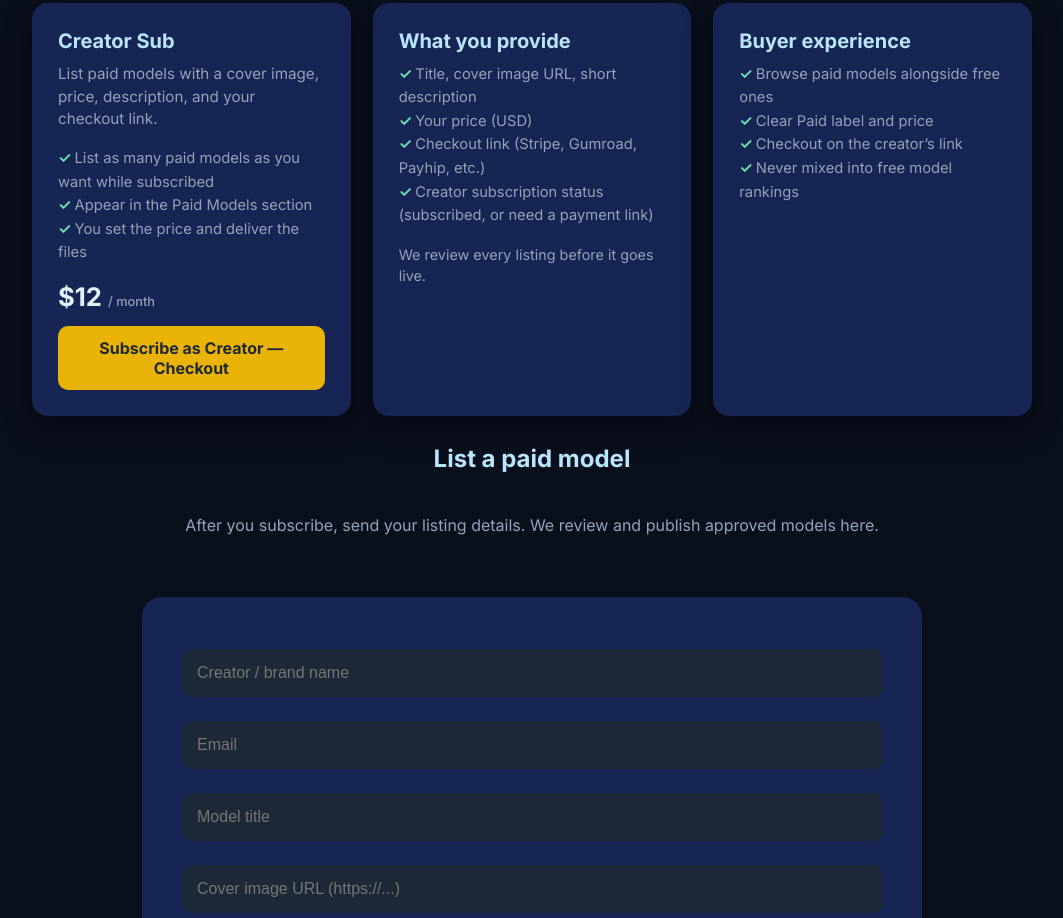
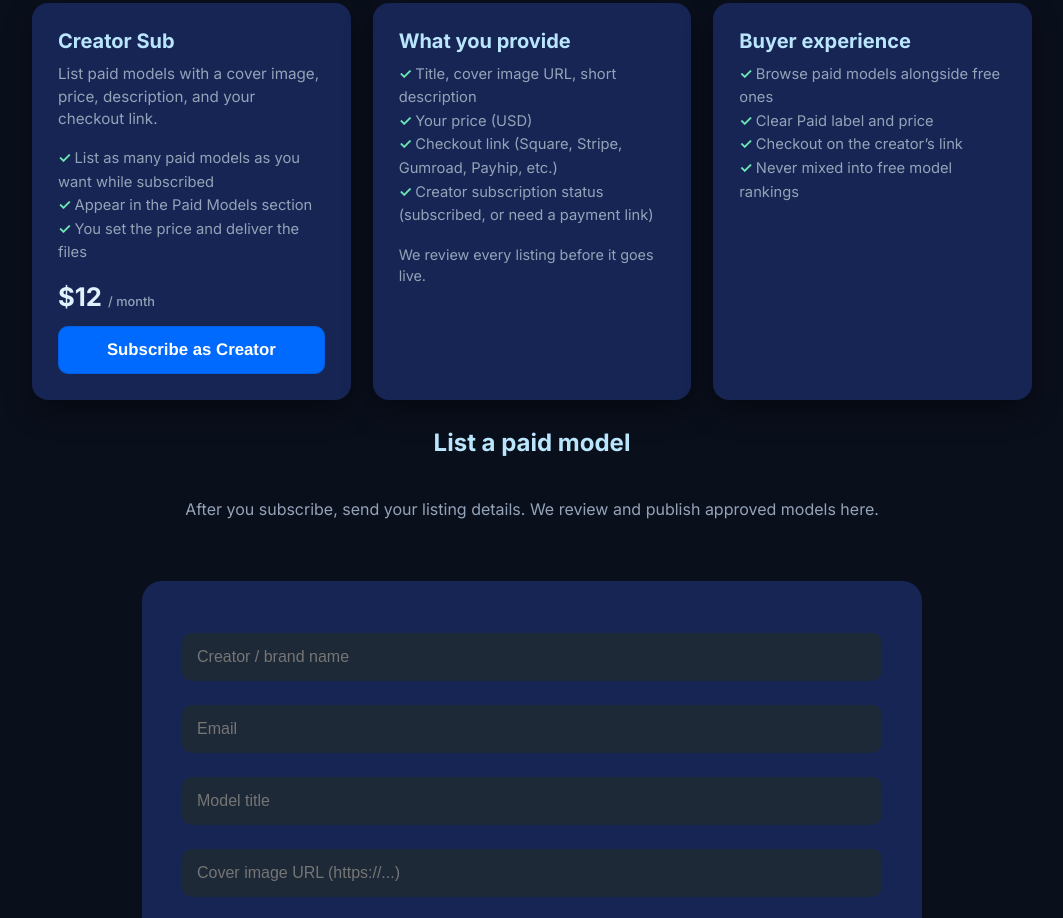
Before and after one commit to dylman2323/modelvault, a plain HTML site: page index.html in a window 1280 px wide. Shown: the part 6060-6978 px from the top of the page, without its empty margins (108-1171 px from the left). Drawn offline with Linux system fonts and the light colour scheme; no server answers.

Commit message:
Embed Square Creator Sub checkout button with popup

```diff
--- a/index.html
+++ b/index.html
@@ -60,6 +60,24 @@
         .boost-btn.secondary { background: #3b82f6; color: #fff; margin-top: 10px; }
         .boost-btn.secondary:hover { background: #2563eb; }
         .boost-btn.disabled { opacity: 0.55; pointer-events: none; }
+        .square-checkout-wrap { margin-top: 4px; }
+        .square-pay-btn {
+            display: block;
+            font-size: 1.05em;
+            line-height: 48px;
+            height: 48px;
+            color: #fff !important;
+            background-color: #006aff;
+            text-align: center;
+            text-decoration: none;
+            font-weight: 700;
+            box-shadow: 0 0 0 1px rgba(0,0,0,.1) inset;
+            border-radius: 10px;
+            width: 100%;
+            box-sizing: border-box;
+            font-family: SQ Market, Helvetica, Arial, sans-serif;
+        }
+        .square-pay-btn:hover { background-color: #0052cc; color: #fff !important; }
         .paid-badge { display: inline-block; background: rgba(16,185,129,0.22); color: #6ee7b7; font-size: 0.72em; font-weight: 700; letter-spacing: 0.03em; text-transform: uppercase; padding: 3px 10px; border-radius: 9999px; }
         .paid-price { font-size: 1.35em; font-weight: 700; color: #e0f2fe; margin: 4px 0 8px; }
         .paid-price span { font-size: 0.55em; font-weight: 500; color: #94a3b8; }
@@ -496,14 +514,21 @@
                     <li>You set the price and deliver the files</li>
                 </ul>
                 <div class="boost-price">$12 <span>/ month</span></div>
-                <a class="boost-btn" id="creatorSubBtn" href="#creatorListForm">Subscribe as Creator</a>
+                <div class="square-checkout-wrap">
+                    <a id="embedded-checkout-modal-checkout-button"
+                       class="square-pay-btn"
+                       target="_blank"
+                       rel="noopener"
+                       data-url="https://square.link/u/soifdoLq?src=embd"
+                       href="https://square.link/u/soifdoLq?src=embed">Subscribe as Creator</a>
+                </div>
             </div>
             <div class="boost-card">
                 <h3>What you provide</h3>
                 <ul class="creator-perks">
                     <li>Title, cover image URL, short description</li>
                     <li>Your price (USD)</li>
-                    <li>Checkout link (Stripe, Gumroad, Payhip, etc.)</li>
+                    <li>Checkout link (Square, Stripe, Gumroad, Payhip, etc.)</li>
                     <li>Creator subscription status (subscribed, or need a payment link)</li>
                 </ul>
                 <p style="color:#94a3b8;font-size:0.9em;margin:0;">We review every listing before it goes live.</p>
@@ -1162,7 +1187,7 @@
             amazonTag: "modelvault00-20",
             // Your sitewide Amazon affiliate short link
             amazonStoreLink: "https://amzn.to/4vIi97k",
-            stripeCreatorSubPaymentLink: "https://square.link/u/soifdoLq", // Creator Sub checkout (Square)
+            stripeCreatorSubPaymentLink: "https://square.link/u/soifdoLq?src=embed", // Creator Sub (Square Payment Link)
             creatorSubPriceLabel: "$12 / month",
             // Gear products — amazon:true appends your Associates tag to amazon.com URLs
             // image URLs pulled from the linked Amazon product / search results
@@ -1311,22 +1336,36 @@
         }
 
         function wireCreatorSub() {
-            const btn = document.getElementById('creatorSubBtn');
+            // Square Payment Link embed: open checkout in a centered popup window
+            const btn = document.getElementById('embedded-checkout-modal-checkout-button');
             if (!btn) return;
-            const link = monetization.stripeCreatorSubPaymentLink;
+            const link = monetization.stripeCreatorSubPaymentLink || btn.getAttribute('href');
             if (link) {
-                btn.href = link;
-                btn.target = '_blank';
-                btn.rel = 'noopener';
-                btn.textContent = 'Subscribe as Creator — Checkout';
-            } else {
-                btn.href = '#creatorListForm';
-                btn.textContent = 'Subscribe (add payment link in site config)';
-            }
-            const priceEl = document.querySelector('#creators .boost-price');
-            if (priceEl && monetization.creatorSubPriceLabel) {
-                // keep static HTML price unless we want dynamic — optional
-            }
+                btn.href = link.indexOf('src=') >= 0 ? link : (link + (link.indexOf('?') >= 0 ? '&' : '?') + 'src=embed');
+                const embd = btn.href.replace('src=embed', 'src=embd');
+                btn.setAttribute('data-url', embd);
+            }
+            btn.addEventListener('click', function showCheckoutWindow(e) {
+                e.preventDefault();
+                const url = btn.getAttribute('data-url') || btn.href;
+                const title = 'Creator Subscription — Square Checkout';
+                const topWindow = window.top ? window.top : window;
+                const dualScreenLeft = topWindow.screenLeft !== undefined ? topWindow.screenLeft : topWindow.screenX;
+                const dualScreenTop = topWindow.screenTop !== undefined ? topWindow.screenTop : topWindow.screenY;
+                const width = topWindow.innerWidth || document.documentElement.clientWidth || screen.width;
+                const height = topWindow.innerHeight || document.documentElement.clientHeight || screen.height;
+                const h = height * 0.75;
+                const w = 500;
+                const systemZoom = width / topWindow.screen.availWidth;
+                const left = (width - w) / 2 / systemZoom + dualScreenLeft;
+                const top = (height - h) / 2 / systemZoom + dualScreenTop;
+                const newWindow = window.open(
+                    url,
+                    title,
+                    'scrollbars=yes, width=' + (w / systemZoom) + ', height=' + (h / systemZoom) + ', top=' + top + ', left=' + left
+                );
+                if (newWindow && window.focus) newWindow.focus();
+            });
         }
 
         function wireCreatorListForm() {
```
